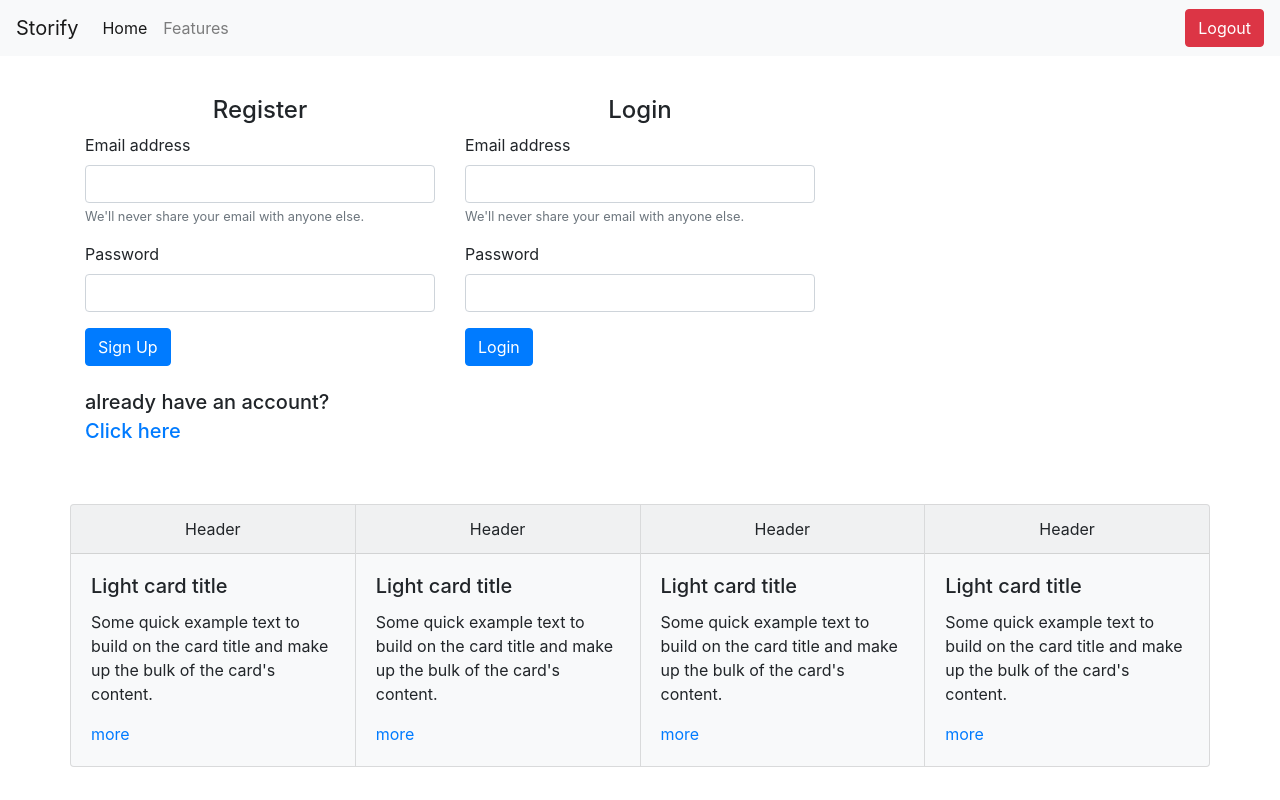
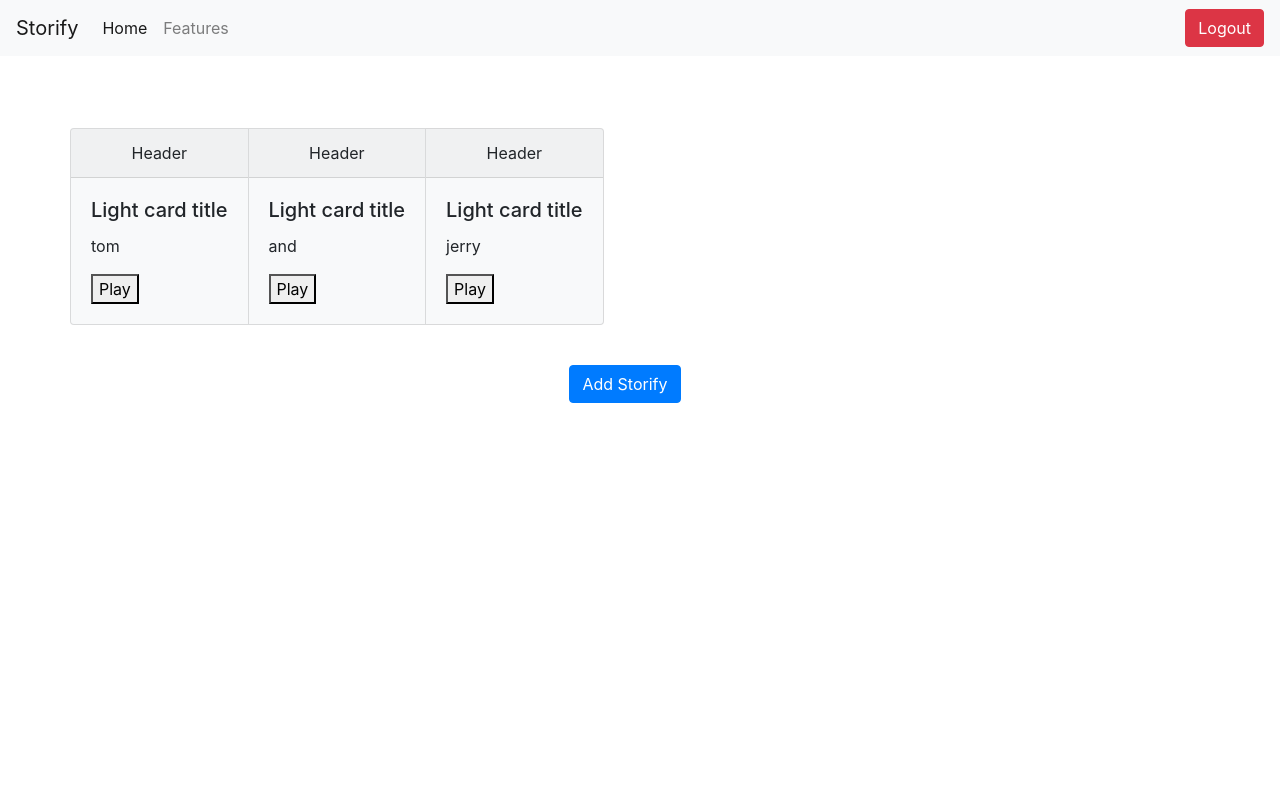
Before and after one commit to bimanathanael/storify, a plain HTML site: page client/index.html in a window 1280 px wide. Shown: the top 800 px of the page. Drawn offline with nearby package versions, Linux system fonts and the light colour scheme.

Commit message:
selesai-buat-text-to-speech-tinggal-fetch-data

```diff
--- a/client/index.html
+++ b/client/index.html
@@ -7,11 +7,13 @@
   <meta name="viewport" content="width=device-width, initial-scale=1, shrink-to-fit=no">
 
   <!-- Google-OAuth-Part -->
-    <meta name="google-signin-client_id" content="271576244942-eg5a18rc84jbotm18p0jfv9iqedce97h.apps.googleusercontent.com">
+  <meta name="google-signin-client_id"
+    content="271576244942-eg5a18rc84jbotm18p0jfv9iqedce97h.apps.googleusercontent.com">
   <!-- Google-OAuth-Part -->
 
   <!-- Bootstrap CSS -->
-    <link rel="stylesheet" href="https://stackpath.bootstrapcdn.com/bootstrap/4.5.0/css/bootstrap.min.css" integrity="sha384-9aIt2nRpC12Uk9gS9baDl411NQApFmC26EwAOH8WgZl5MYYxFfc+NcPb1dKGj7Sk" crossorigin="anonymous">
+  <link rel="stylesheet" href="https://stackpath.bootstrapcdn.com/bootstrap/4.5.0/css/bootstrap.min.css"
+    integrity="sha384-9aIt2nRpC12Uk9gS9baDl411NQApFmC26EwAOH8WgZl5MYYxFfc+NcPb1dKGj7Sk" crossorigin="anonymous">
 
   <title>Storify</title>
   <!-- Favicon-->
@@ -22,12 +24,13 @@
   <!-- navbar -->
   <nav class="navbar navbar-expand-lg navbar-light bg-light">
     <a class="navbar-brand" href="#">Storify</a>
-        <button class="navbar-toggler" type="button" data-toggle="collapse" data-target="#navbarNavAltMarkup" aria-controls="navbarNavAltMarkup" aria-expanded="false" aria-label="Toggle navigation">
+    <button class="navbar-toggler" type="button" data-toggle="collapse" data-target="#navbarNavAltMarkup"
+      aria-controls="navbarNavAltMarkup" aria-expanded="false" aria-label="Toggle navigation">
       <span class="navbar-toggler-icon"></span>
     </button>
     <div class="collapse navbar-collapse" id="navbarNavAltMarkup">
       <div class="navbar-nav">
-            <a class="nav-item nav-link active" href="#">Home <span class="sr-only">(current)</span></a>
+        <a class="nav-item nav-link active" href="#">Home<span class="sr-only">(current)</span></a>
         <a class="nav-item nav-link" href="#">Features</a>
       </div>
     </div>
@@ -43,7 +46,8 @@
           <div class="form-group">
             <label for="exampleInputEmail1">Email address</label>
             <input type="email" class="form-control" id="emailRegister" aria-describedby="emailHelp">
-                    <small id="emailHelpRegister" class="form-text text-muted">We'll never share your email with anyone else.</small>
+            <small id="emailHelpRegister" class="form-text text-muted">We'll never share your email with anyone
+              else.</small>
           </div>
           <div class="form-group">
             <label for="exampleInputPassword1">Password</label>
@@ -61,7 +65,8 @@
           <div class="form-group">
             <label for="exampleInputEmail1">Email address</label>
             <input type="email" class="form-control" id="emailRegister" aria-describedby="emailHelp">
-                    <small id="emailHelpRegister" class="form-text text-muted">We'll never share your email with anyone else.</small>
+            <small id="emailHelpRegister" class="form-text text-muted">We'll never share your email with anyone
+              else.</small>
           </div>
           <div class="form-group">
             <label for="exampleInputPassword1">Password</label>
@@ -78,38 +83,7 @@
 
       <!-- card -->
       <div class="card-group mt-5" id="content-card">
-              <div class="card bg-light mb-3" style="max-width: 18rem;">
-                <div class="card-header" style="text-align: center;">Header</div>
-                <div class="card-body">
-                  <h5 class="card-title">Light card title</h5>
-                  <p class="card-text">Some quick example text to build on the card title and make up the bulk of the card's content.</p>
-                  <a href="#" class="card-link">more</a>
-                </div>
-              </div>
-              <div class="card bg-light mb-3" style="max-width: 18rem;">
-                <div class="card-header" style="text-align: center;">Header</div>
-                <div class="card-body">
-                  <h5 class="card-title">Light card title</h5>
-                  <p class="card-text">Some quick example text to build on the card title and make up the bulk of the card's content.</p>
-                  <a href="#" class="card-link">more</a>
-                </div>
-              </div>
-              <div class="card bg-light mb-3" style="max-width: 18rem;">
-                <div class="card-header" style="text-align: center;">Header</div>
-                <div class="card-body">
-                  <h5 class="card-title">Light card title</h5>
-                  <p class="card-text">Some quick example text to build on the card title and make up the bulk of the card's content.</p>
-                  <a href="#" class="card-link">more</a>
-                </div>
-              </div>
-              <div class="card bg-light mb-3" style="max-width: 18rem;">
-                <div class="card-header" style="text-align: center;">Header</div>
-                <div class="card-body">
-                  <h5 class="card-title">Light card title</h5>
-                  <p class="card-text">Some quick example text to build on the card title and make up the bulk of the card's content.</p>
-                  <a href="#" class="card-link">more</a>
-                </div>
-              </div>
+
       </div>
 
       <!-- Form Add -->
@@ -126,7 +100,8 @@
           </div>
           <div class="form-group">
             <label for="content">Content</label>
-                    <textarea rows="4" cols="53" name="content" id="content" form="usrform" placeholder="Enter text here.."></textarea>
+            <textarea rows="4" cols="53" name="content" id="content" form="usrform"
+              placeholder="Enter text here.."></textarea>
           </div>
           <div class="form-group">
             <label for="qrCode">QR Code</label>
@@ -137,15 +112,18 @@
       </div>
 
       <!-- JQuery -->
-      <script src="https://code.jquery.com/jquery-3.5.1.js" integrity="sha256-QWo7LDvxbWT2tbbQ97B53yJnYU3WhH/C8ycbRAkjPDc="
-      crossorigin="anonymous"></script>
+      <script src="https://code.jquery.com/jquery-3.5.1.js"
+        integrity="sha256-QWo7LDvxbWT2tbbQ97B53yJnYU3WhH/C8ycbRAkjPDc=" crossorigin="anonymous"></script>
 
       <!-- Google-OAuth-Part -->
       <script src="https://apis.google.com/js/platform.js" async defer></script>
       <!-- Google-OAuth-Part -->
 
+      <!--Text to Speech API-->
+      <script src="https://code.responsivevoice.org/responsivevoice.js?key=VCVp0Dno"></script>
       <!-- main.js -->
       <script src="main.js"></script>
 
 </body>
+
 </html>
--- a/client/main.js
+++ b/client/main.js
@@ -1,12 +1,13 @@
-$( document ).ready(function() {
-    // if (localStorage.token) {
-    //     afterLogin()
-    // } else {
-    //     beforeLogin()
-    // }
+$(document).ready(function () {
+  if (!localStorage.token) {
+    getStorify()
+    afterLogin()
+  } else {
+    beforeLogin()
+  }
 });
 
-function afterLogin () {
+function afterLogin() {
   $("#register-form").hide()
   $("#login-form").hide()
   $("#logout").show()
@@ -20,7 +21,7 @@ function afterLogin () {
   getStorify()
 }
 
-function beforeLogin () {
+function beforeLogin() {
   $("#register-form").hide()
   $("#login-form").show()
   $("#logout").hide()
@@ -33,7 +34,7 @@ function beforeLogin () {
 }
 
 // Google-OAuth-Part
-function processLogout(event){
+function processLogout(event) {
   const auth2 = gapi.auth2.getAuthInstance();
   auth2.signOut().then(function () {
     console.log('User signed out.');
@@ -45,14 +46,61 @@ function onSignIn(googleUser) {
   $.ajax({
     method: "POST",
     url: "http://localhost:3000/googleSignin",
-        data : {id_token}
+    data: { id_token }
   })
-    .done( todos => {
+    .done(todos => {
       localStorage.token = todos.access_token
     })
-    .fail ( err => {
+    .fail(err => {
       console.log(err)
     })
-    .always ( () => {
+    .always(() => {
     })
 }
+
+// Text to speech
+// function playSound() {
+//   var text = document.getElementById("text-input").value;
+//   responsiveVoice.speak(text);
+// }
+
+function getStorify() {
+  let tesInput = "Some quick example text to build on the card title and make up the bulk of the card's content."
+
+  let tesData = [
+    {
+      id: 1,
+      nama: "tom"
+    },
+    {
+      id: 2,
+      nama: "and"
+    },
+    {
+      id: 3,
+      nama: "jerry"
+    }
+  ]
+
+  $("#content-card").empty()
+
+  // LOOPING DATA HASIL FETCH
+
+  tesData.forEach(el => {
+    $("#content-card").append(`
+    <div class="card bg-light mb-3" style="max-width: 18rem;">
+    <div class="card-header" style="text-align: center;">Header</div>
+    <div class="card-body">
+    <h5 class="card-title">Light card title</h5>
+    <p class="card-text">${el.nama}</p>
+    <input type="text" value=${el.nama} hidden class="${el.id}">
+    <button onclick="ngomongKek($('.${el.id}').val())" type="button" value="Play">Play</button>
+    </div>
+    </div>
+    `)
+  })
+}
+
+function ngomongKek(text) {
+  responsiveVoice.speak(text)
+}
--- a/server/config/config.json
+++ b/server/config/config.json
@@ -1,7 +1,7 @@
 {
   "development": {
     "username": "postgres",
-    "password": "postgres",
+    "password": "admin",
     "database": "storify",
     "host": "127.0.0.1",
     "dialect": "postgres"
--- a/server/routes/routes.js
+++ b/server/routes/routes.js
@@ -1,15 +1,15 @@
 const router = require('express').Router()
 const userRouter = require('./userRouter')
-const {authentication}  = require('../middlewares/authentication')
+const { authentication } = require('../middlewares/authentication')
 const StoriesController = require('../controllers/storiesController')
 const mainController = require('../controllers/mainController')
 
 router.use('/users', userRouter)
+router.post('/googleSignin', mainController.googleSignin)
 
 router.use(authentication)
 router.post('/stories', StoriesController.add)
 router.get('/stories', StoriesController.view)
-router.get('/stories/:id',StoriesController.viewById)
-router.post('/googleSignin', mainController.googleSignin)
+router.get('/stories/:id', StoriesController.viewById)
 
 module.exports = router
--- a/server/routes/userRouter.js
+++ b/server/routes/userRouter.js
@@ -5,6 +5,4 @@ const UserController = require('../controllers/UserController')
 router.post('/login', UserController.login)
 router.post('/register', UserController.register)
 
-
-
 module.exports = router
```
Also changed, not shown: server/controllers/UserController.js (+18 -18 lines). Lines whose indentation alone changed are shown as unchanged.
